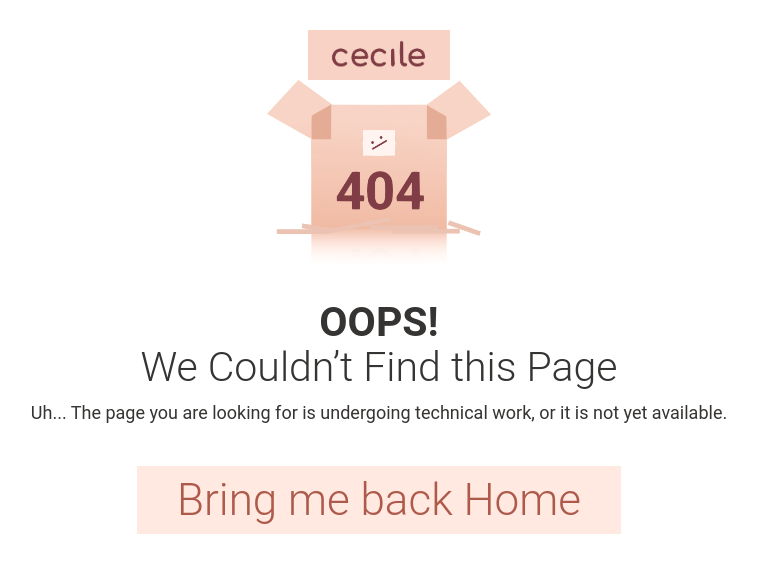
After one commit to Fatemeh001/team15, a PHP site: page /404.php in a window 1280 px wide. The commit adds this page. Shown: the top 573 px of the page, without its empty margins (261-1018 px from the left). Run offline with PHP 8.4, Linux system fonts and the light colour scheme; data that the repository does not hold is empty.

Commit message:
add 404.php

```diff
--- /dev/null
+++ b/404.css
@@ -0,0 +1,37 @@
+.logo-404 img{
+    margin-top: 30px;
+    height: 50px;
+    width: auto;
+  }
+
+  .content-404 h1 {
+    color: #363432;
+    font-family: 'Roboto', sans-serif;
+    font-size: 41px;
+    font-weight: 300;
+  }
+
+  .content-404 img {
+   margin:0 auto;
+   height: 200px;
+   width: auto;
+  }
+
+  .content-404 p {
+    color: #363432;
+    font-family: 'Roboto', sans-serif;
+    font-size: 18px;
+  }
+
+  .content-404  h2 {
+    margin-top:50px;
+  }
+
+  .content-404 h2 a {
+    background: #ffe9e1;
+    color: #ad5a4b;
+    font-family: 'Roboto', sans-serif;
+    font-size: 44px;
+    font-weight: 300;
+    padding: 8px 40px;
+  }
--- /dev/null
+++ b/404.php
@@ -0,0 +1,29 @@
+<!DOCTYPE html>
+<html lang="en">
+<head>
+  <title>Cecile | 404</title>
+  <meta charset="utf-8">
+  <meta name="viewport" content="width=device-width, initial-scale=1">
+  <title><?php echo $title ?></title>
+  <link rel="stylesheet" href="https://maxcdn.bootstrapcdn.com/bootstrap/3.4.1/css/bootstrap.min.css">
+  <script src="https://ajax.googleapis.com/ajax/libs/jquery/3.6.1/jquery.min.js"></script>
+  <script src="https://maxcdn.bootstrapcdn.com/bootstrap/3.4.1/js/bootstrap.min.js"></script>
+  <link rel="stylesheet" href="404.css">
+</head>
+<body>
+	<div class="container text-center">
+		<div class="logo-404">
+			<a href="index.php"><img src="logo.png" alt="" /></a>
+		</div>
+		<div class="content-404">
+			<img src="images/404.png" class="img-responsive" alt="" />
+			<h1><b>OOPS!</b><br> We Couldn’t Find this Page</h1>
+			<p>Uh... The page you are looking for is undergoing technical work, or it is not yet available.</p>
+			<h2><a href="index.php">Bring me back Home</a></h2>
+		</div>
+	</div>
+
+
+
+</body>
+</html>
--- a/favoritlist.php
+++ b/favoritlist.php
@@ -3,13 +3,12 @@ include 'db.php';
 
 if (isset($_POST['add_favorit'])) {
     $product_id = $_POST['product_id'];
-    $user_id = $_SESSION['user_id'];
     $price = $_POST['price'];
     $in_the_flist = 1;
 
 
      $sql = "INSERT INTO favorite_list (product_id,user_id,  price,  in_the_flist)
-     VALUES ($product_id,$user_id,  $price, $in_the_flist)";
+     VALUES ($product_id,  $price, $in_the_flist)";
      if (mysqli_query($conn, $sql)) {
         echo "Product added to favorites successfully.";
     } else {
```
